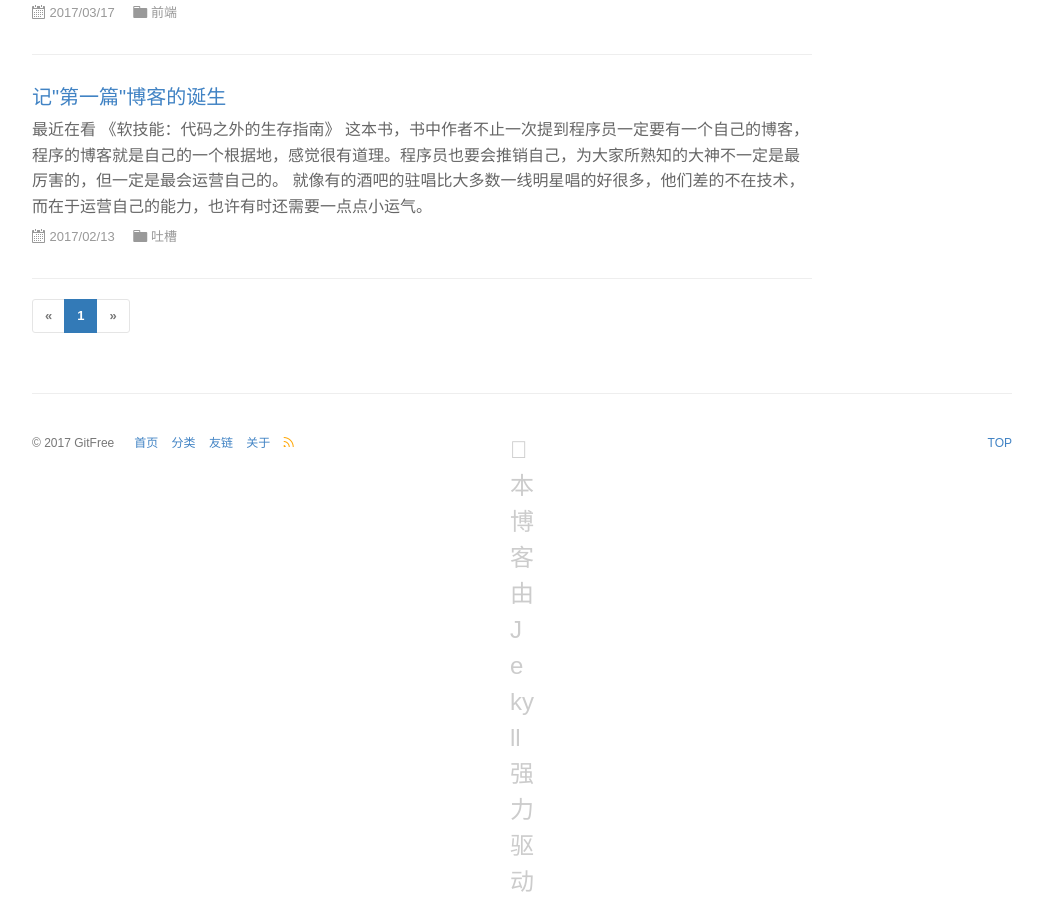
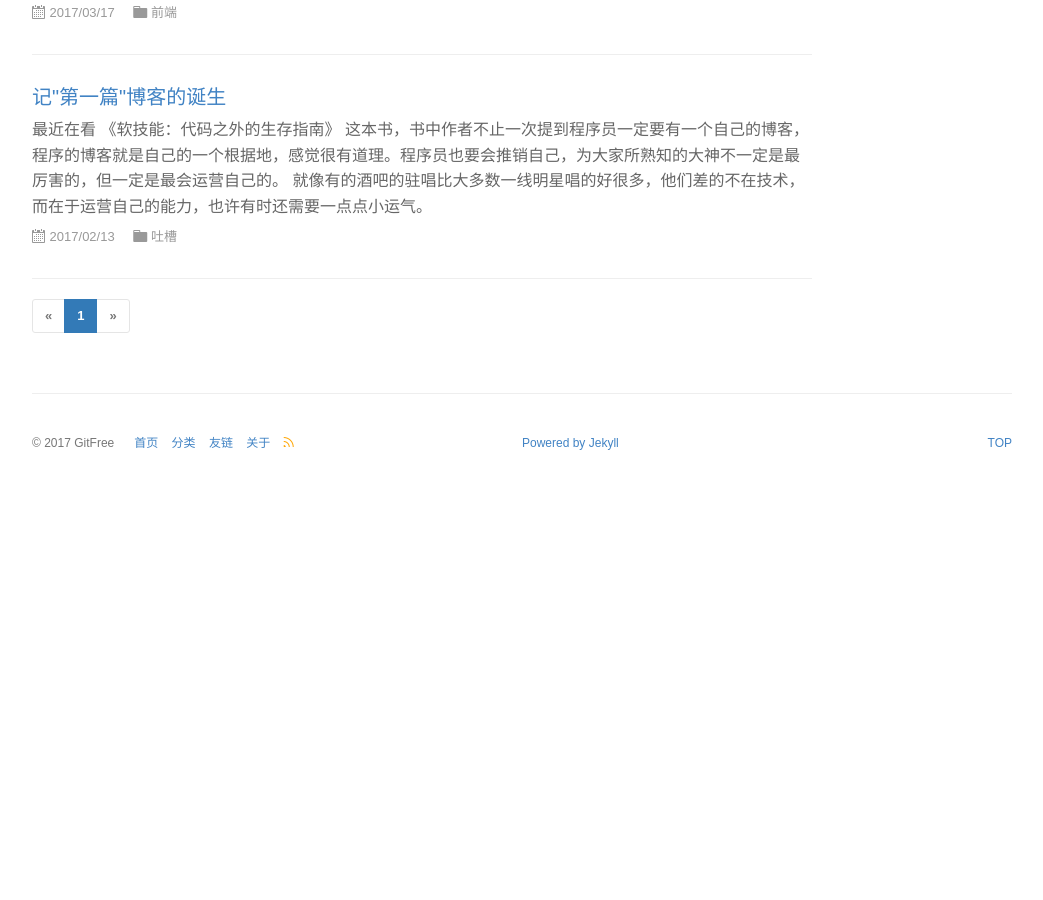
Before and after one commit to GitFree/gitfree.github.io, a Jekyll site: the page built from index.html, in a window 1280 px wide and 900 px high, scrolled down 575 px. Shown: the whole window, without its empty margins (118-1161 px from the left). Built offline with Jekyll 4.4.1, drawn with Linux system fonts in a browser that asks for light colours; the list of posts is cut into pages by our own code; comment, search, counter and statistics services are not loaded; after the commit the page ends 1067 px from its top, so only the background shows below that.

Commit message:
调整footer

```diff
--- a/_includes/footer.html
+++ b/_includes/footer.html
@@ -11,8 +11,8 @@
                     <a href="javascript:window.scrollTo(0,0)" >TOP</a>
                 </li>
             </ul>
-            <a href="{{ site.github.repository_url }}" target="_blank" aria-label="view source code">
-                <span class="octicon-mark-github" title="Jekyll">本博客由Jekyll强力驱动</span>
+            <a href="https://jekyllrb.com/" target="_blank" aria-label="Powered by Jekyll" style="position: absolute;left: 50%">
+              Powered by Jekyll
             </a>
             <ul class="site-footer-links mobile-hidden">
                 {% for nav in site.navs %}
```
